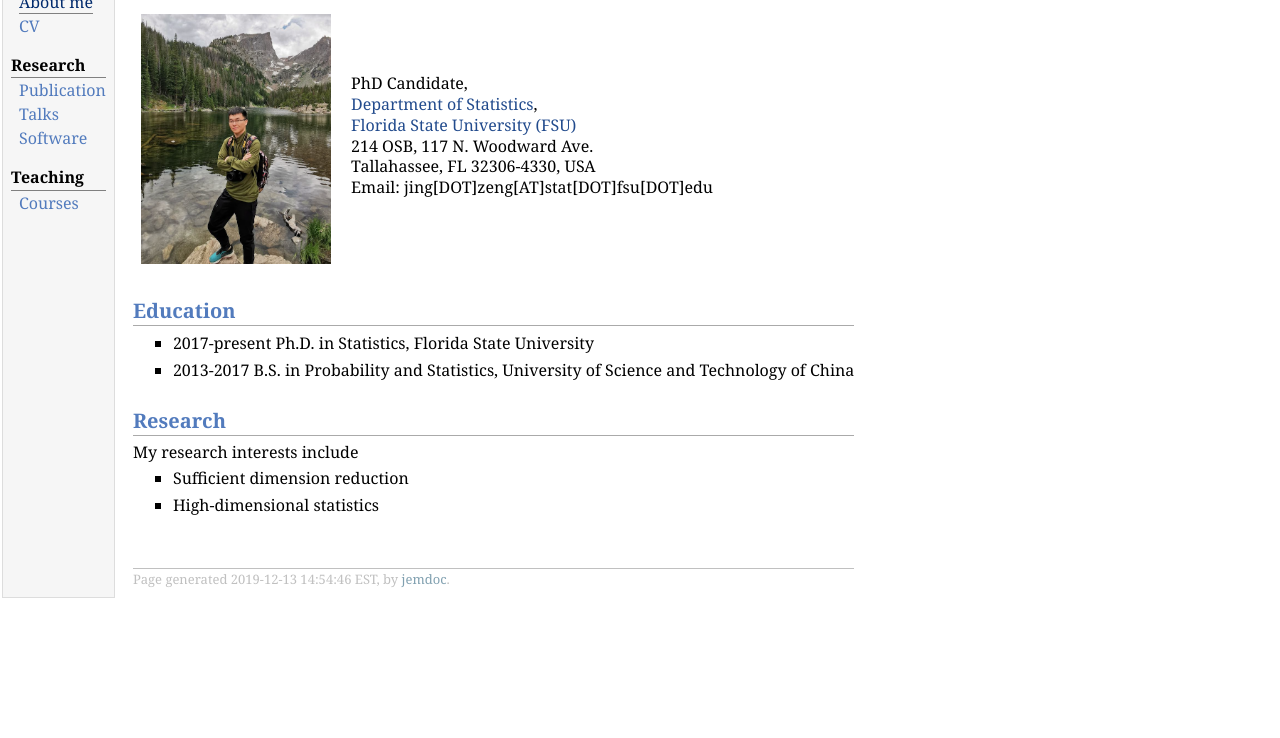
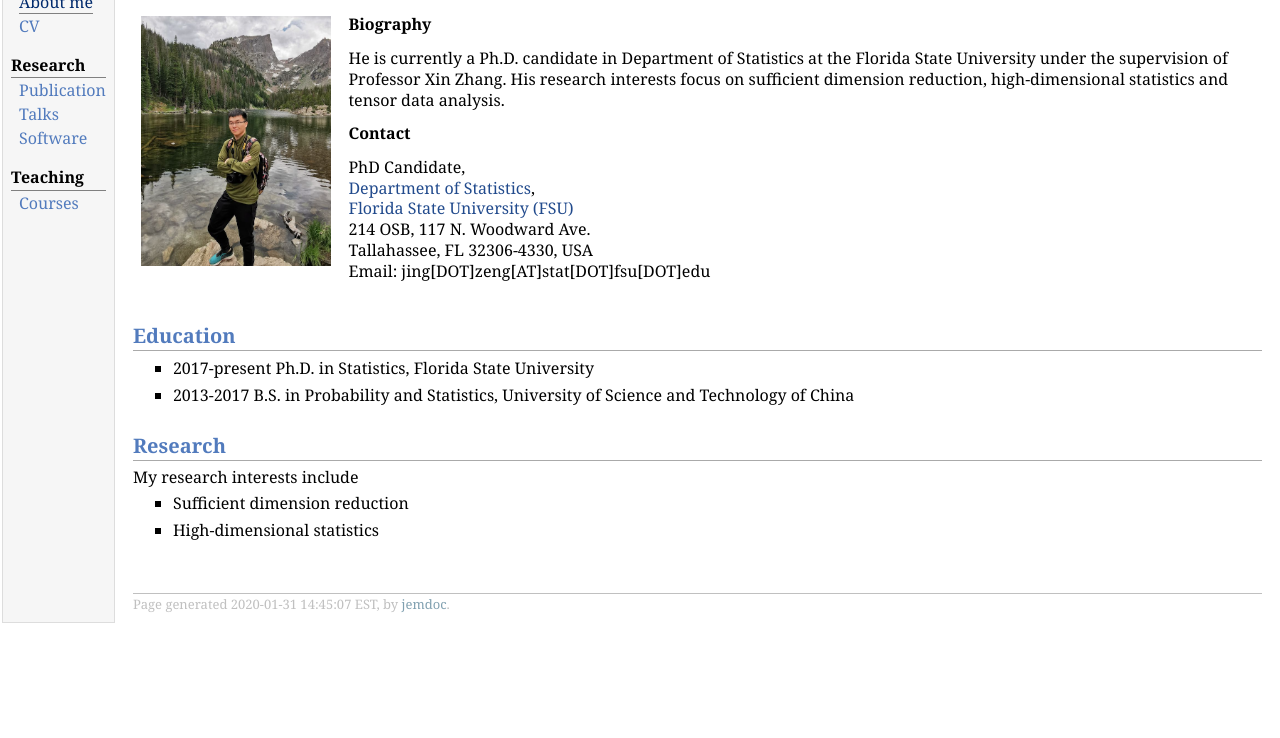
Before and after one commit to jerryfsu3333/jerryfsu3333.github.io, a plain HTML site: page index.html in a window 1280 px wide. Shown: the part 62-800 px from the top of the page. Drawn offline with Linux system fonts and the light colour scheme.

Commit message:
add biography

```diff
--- a/index.html
+++ b/index.html
@@ -28,7 +28,10 @@
 </div>
 <table class="imgtable"><tr><td>
 <img src="photos/bio2.png" alt="alt text" width="190px" height="250px" />&nbsp;</td>
-<td align="left"><p>PhD Candidate,<br /> <a href="https://stat.fsu.edu/">Department of Statistics</a>, <br /><a href="https://www.fsu.edu/">Florida State University (FSU)</a><br />
+<td align="left"><p><b>Biography</b></p>
+<p>He is currently a Ph.D. candidate in Department of Statistics at the Florida State University under the supervision of Professor Xin Zhang. His research interests focus on sufficient dimension reduction, high-dimensional statistics and tensor data analysis.</p>
+<p><b>Contact</b></p>
+<p>PhD Candidate,<br /> <a href="https://stat.fsu.edu/">Department of Statistics</a>, <br /><a href="https://www.fsu.edu/">Florida State University (FSU)</a><br />
 214 OSB, 117 N. Woodward Ave. <br />
 Tallahassee, FL 32306-4330, USA <br />
 Email: jing[DOT]zeng[AT]stat[DOT]fsu[DOT]edu</p>
@@ -50,7 +53,7 @@ Email: jing[DOT]zeng[AT]stat[DOT]fsu[DOT]edu</p>
 </ul>
 <div id="footer">
 <div id="footer-text">
-Page generated 2019-12-13 14:54:46 EST, by <a href="http://jemdoc.jaboc.net/">jemdoc</a>.
+Page generated 2020-01-31 14:45:07 EST, by <a href="http://jemdoc.jaboc.net/">jemdoc</a>.
 </div>
 </div>
 </td>
```
Also changed, not shown: 1 other file.
